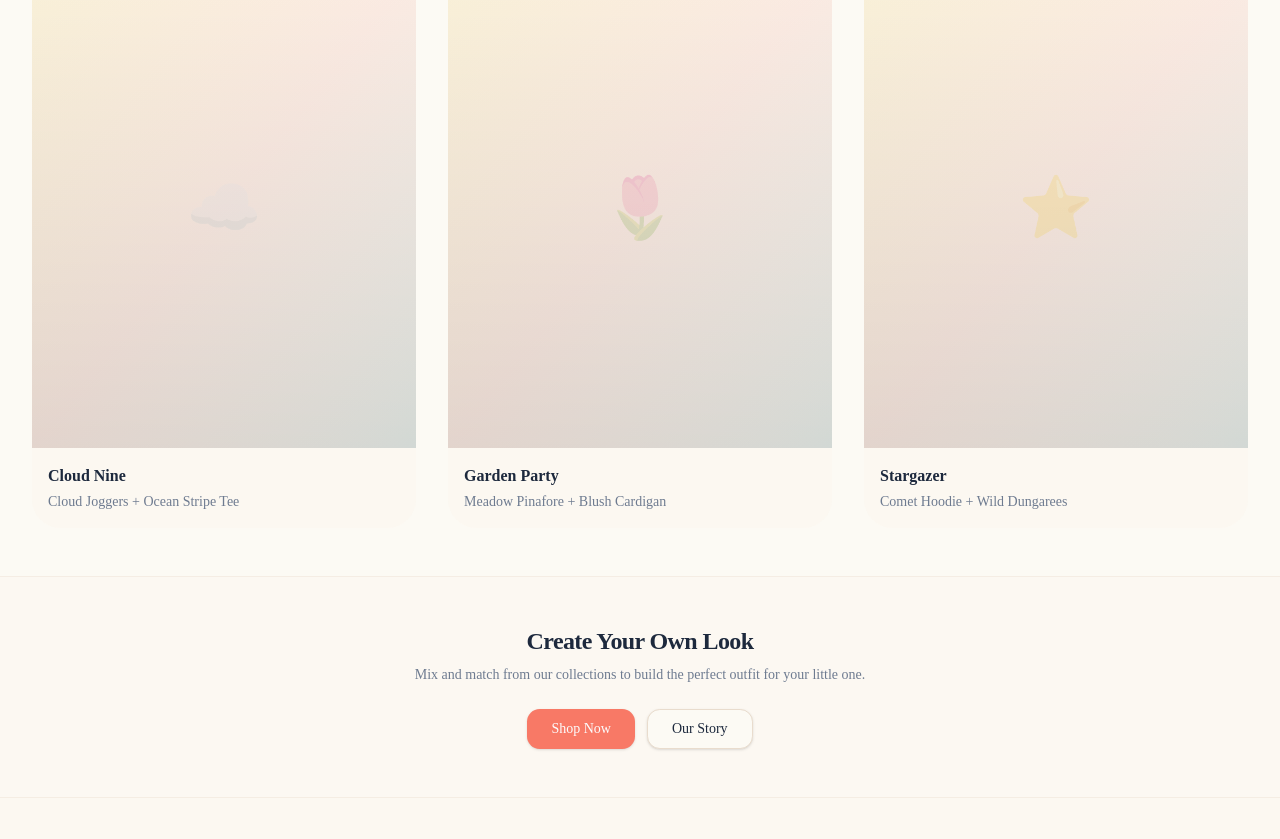
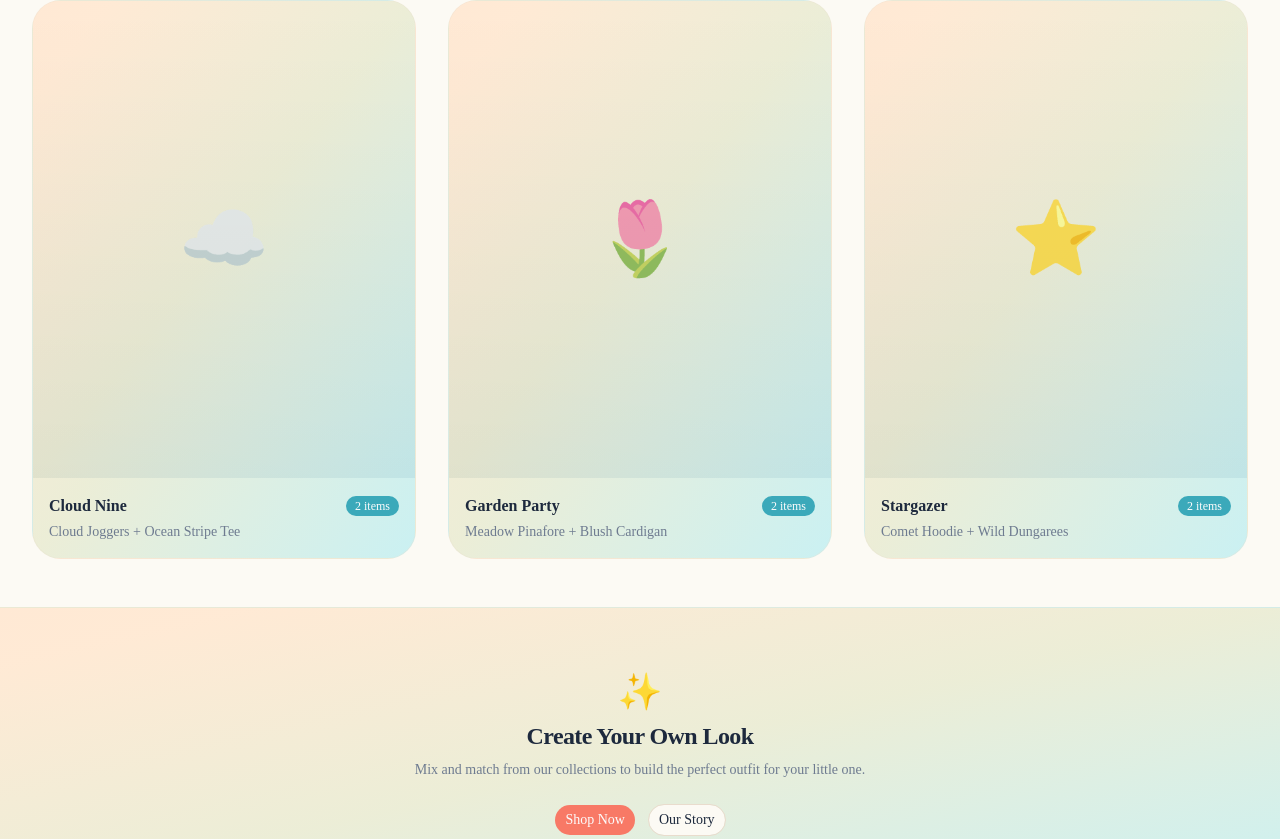
Before and after one commit to anas-khan-antimatter/mkt-kindred-kids, a Next.js app: page /lookbook in a window 1280 px wide. Shown: the part 941-1780 px from the top of the page. Built offline with nearby package versions, Linux system fonts and the light colour scheme.

Commit message:
antimatter: checkpoint c-1790732968742-bn6mm

```diff
--- a/src/app/lookbook/page.tsx
+++ b/src/app/lookbook/page.tsx
@@ -1,20 +1,47 @@
 "use client";
 
 import { useState } from "react";
-import { lookbookLooks } from "@/lib/data";
+import { lookbookLooks, products } from "@/lib/data";
 import { Badge } from "@/components/ui/badge";
+import { Button } from "@/components/ui/button";
+import { Card, CardContent } from "@/components/ui/card";
+import { useCart } from "@/lib/cart-context";
+import { ShoppingBag, X } from "lucide-react";
 
 export default function LookbookPage() {
   const [activeLook, setActiveLook] = useState<number | null>(null);
+  const { addItem } = useCart();
+
+  /* ── Shop-the-look: find products matching each look description ── */
+  const getLookProducts = (description: string) => {
+    const keywords = description.toLowerCase().replace(/[+]/g, "").split(/\s+/);
+    return products.filter((p) =>
+      keywords.some((kw) => p.name.toLowerCase().includes(kw))
+    );
+  };
+
+  const handleQuickAdd = (product: (typeof products)[0]) => {
+    addItem({
+      id: product.id,
+      name: product.name,
+      price: product.price,
+      size: product.sizes[0],
+      color: product.colors[0].name,
+      image: product.image,
+      quantity: 1,
+    });
+  };
+
+  const emojis = ["🌸", "🏖️", "🍂", "☁️", "🌷", "⭐"];
 
   return (
     <div>
       {/* Hero */}
-      <section className="bg-gradient-to-br from-accent/20 via-primary/5 to-secondary/20 px-4 py-12 sm:px-6 sm:py-16 lg:px-8">
+      <section className="bg-gradient-to-br from-accent/20 via-primary/5 to-secondary/20 px-4 py-14 sm:px-6 sm:py-20 lg:px-8">
         <div className="mx-auto max-w-7xl">
           <h1 className="text-3xl font-bold tracking-tight sm:text-4xl">Lookbook</h1>
           <p className="mt-3 text-muted-foreground max-w-xl">
-            Styling inspiration for every season. See how Kindred Kids pieces come together.
+            Styling inspiration for every season. Tap a look to shop the pieces.
           </p>
         </div>
       </section>
@@ -22,65 +49,104 @@ export default function LookbookPage() {
       {/* Grid */}
       <section className="mx-auto max-w-7xl px-4 py-12 sm:px-6 lg:px-8">
         <div className="grid gap-8 sm:grid-cols-2 lg:grid-cols-3">
-          {lookbookLooks.map((look) => (
+          {lookbookLooks.map((look) => {
+            const lookProducts = getLookProducts(look.description);
+            const isExpanded = activeLook === look.id;
+
+            return (
+              <div
+                key={look.id}
+                className="group overflow-hidden rounded-2xl bg-pastel-card border border-border/30 transition-all hover:shadow-soft"
+              >
                 <button
-              key={look.id}
-              className="group relative overflow-hidden rounded-2xl bg-muted/30 text-left transition-all hover:shadow-md focus-visible:outline-none focus-visible:ring-2 focus-visible:ring-ring"
-              onClick={() => setActiveLook(activeLook === look.id ? null : look.id)}
+                  className="w-full text-left focus-visible:outline-none focus-visible:ring-2 focus-visible:ring-ring"
+                  onClick={() => setActiveLook(isExpanded ? null : look.id)}
                 >
-              <div className="aspect-[4/5] w-full bg-gradient-to-br from-accent/20 via-primary/10 to-secondary/10 flex items-center justify-center relative">
-                <div className="text-6xl opacity-20 select-none">
-                  {["🌸", "🏖️", "🍂", "☁️", "🌷", "⭐"][look.id - 1]}
-                </div>
-                <div className="absolute inset-0 bg-gradient-to-t from-black/10 to-transparent" />
+                  <div className="aspect-[4/5] w-full bg-pastel-card flex items-center justify-center relative">
+                    <span className="text-7xl opacity-80 select-none transition-transform group-hover:scale-110 duration-300">
+                      {emojis[look.id - 1]}
+                    </span>
+                    <div className="absolute inset-0 bg-gradient-to-t from-black/5 to-transparent" />
                   </div>
                   <div className="p-4">
+                    <div className="flex items-center justify-between">
                       <h3 className="font-semibold group-hover:text-primary transition-colors">{look.title}</h3>
+                      <Badge variant="secondary" className="text-xs">
+                        {lookProducts.length} items
+                      </Badge>
+                    </div>
                     <p className="text-sm text-muted-foreground mt-1">{look.description}</p>
                   </div>
+                </button>
 
-              {/* Expanded detail */}
-              {activeLook === look.id && (
-                <div className="px-4 pb-4 space-y-2 animate-in slide-in-from-top-2">
-                  <Badge variant="secondary" className="text-xs">Featured Look</Badge>
-                  <p className="text-xs text-muted-foreground">
-                    Style this look with our curated accessories and layering pieces.
-                    All items available in the collection.
+                {/* ── Shop-the-look panel ── */}
+                {isExpanded && (
+                  <div className="px-4 pb-4 space-y-3">
+                    <div className="h-px bg-border/60" />
+                    <p className="text-xs font-semibold text-muted-foreground uppercase tracking-wider">
+                      Shop this look
                     </p>
-                  <div className="flex flex-wrap gap-1">
-                    {look.description.split(" + ").map((item) => (
-                      <Badge key={item} variant="outline" className="text-xs bg-background">
-                        {item.trim()}
-                      </Badge>
+                    <div className="grid gap-3">
+                      {lookProducts.length > 0 ? (
+                        lookProducts.map((product) => (
+                          <div
+                            key={product.id}
+                            className="flex items-center gap-3 rounded-xl bg-background/60 p-2.5 border border-border/30"
+                          >
+                            <div className="h-12 w-12 shrink-0 rounded-lg bg-pastel-card flex items-center justify-center">
+                              <span className="text-lg opacity-60">
+                                {product.category === "dresses" ? "👗" : product.category === "rompers" ? "🦺" : product.category === "tops" ? "👕" : product.category === "bottoms" ? "👖" : "🧥"}
+                              </span>
+                            </div>
+                            <div className="flex-1 min-w-0">
+                              <p className="text-sm font-medium truncate">{product.name}</p>
+                              <p className="text-xs text-muted-foreground">${product.price} · {product.material}</p>
+                              <div className="flex gap-1 mt-1">
+                                {product.colors.slice(0, 3).map((c) => (
+                                  <span key={c.name} className="h-2.5 w-2.5 rounded-full border border-border" style={{ backgroundColor: c.hex }} />
                                 ))}
                               </div>
                             </div>
+                            <Button
+                              size="icon"
+                              variant="ghost"
+                              className="shrink-0 h-8 w-8"
+                              onClick={() => handleQuickAdd(product)}
+                              title="Add to bag"
+                            >
+                              <ShoppingBag className="h-4 w-4" />
+                            </Button>
+                          </div>
+                        ))
+                      ) : (
+                        <p className="text-xs text-muted-foreground italic">
+                          Matching products coming soon.
+                        </p>
                       )}
-            </button>
-          ))}
+                    </div>
+                  </div>
+                )}
+              </div>
+            );
+          })}
         </div>
       </section>
 
       {/* CTA */}
-      <section className="bg-muted/20 border-t border-border/40 py-12">
+      <section className="bg-pastel-card border-t border-border/30 py-16">
         <div className="mx-auto max-w-xl px-4 text-center sm:px-6">
+          <span className="text-4xl block mb-2">✨</span>
           <h2 className="text-2xl font-bold tracking-tight">Create Your Own Look</h2>
           <p className="mt-2 text-sm text-muted-foreground">
             Mix and match from our collections to build the perfect outfit for your little one.
           </p>
           <div className="mt-6 flex justify-center gap-3">
-            <a
-              href="/collections"
-              className="inline-flex h-10 items-center justify-center rounded-md bg-primary px-6 text-sm font-medium text-primary-foreground shadow transition-colors hover:bg-primary/90"
-            >
-              Shop Now
-            </a>
-            <a
-              href="/sustainability"
-              className="inline-flex h-10 items-center justify-center rounded-md border border-input bg-background px-6 text-sm font-medium shadow-sm transition-colors hover:bg-accent hover:text-accent-foreground"
-            >
-              Our Story
-            </a>
+            <Button asChild className="rounded-full">
+              <a href="/collections">Shop Now</a>
+            </Button>
+            <Button asChild variant="outline" className="rounded-full">
+              <a href="/sustainability">Our Story</a>
+            </Button>
           </div>
         </div>
       </section>
```
Lines whose indentation alone changed are shown as unchanged.
